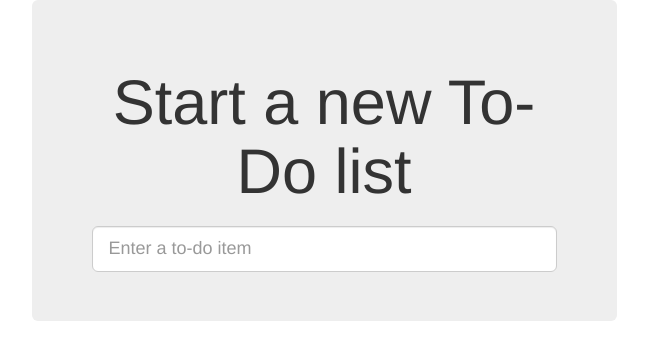
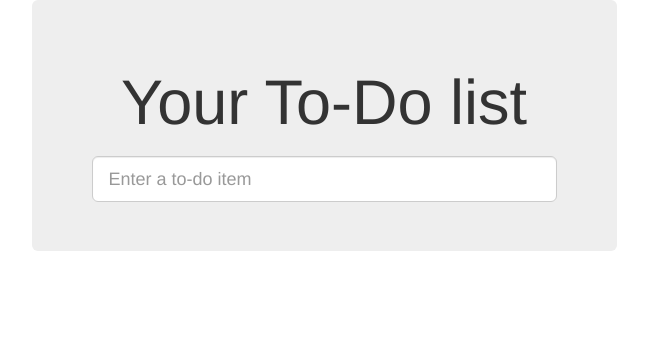
Before and after one commit to MrHelios/django-tdd, a Django app: page / in a window 1280 px wide. Shown: the top 360 px of the page, without its empty margins (316-964 px from the left). Run offline with Django 3.2, Linux system fonts and the light colour scheme; some libraries are stand-ins or nearby versions.

Commit message:
Refactor hard-coded URLs out of templates

```diff
--- a/lista/templates/home.html
+++ b/lista/templates/home.html
@@ -1,5 +1,5 @@
 {% extends 'base.html' %}
 
-{% block header_text %}Start a new To-Do list{% endblock %}
+{% block header_text %}Your To-Do list{% endblock %}
 
-{% block form_action %}/lists/new{% endblock %}
+{% block form_action %} {% url 'new_list' %} {% endblock %}
--- a/lista/templates/list.html
+++ b/lista/templates/list.html
@@ -2,7 +2,7 @@
 
 {% block header_text %}Your To-Do list{% endblock %}
 
-{% block form_action %}/lists/{{ list.id }}/{% endblock %}
+{% block form_action %} {% url 'view_list' list.id %} {% endblock %}
 
 {% block table %}
   <table id="id_list_table" class="table">
```
